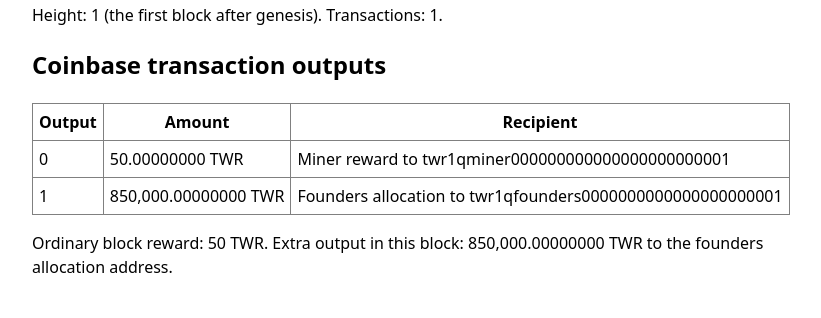
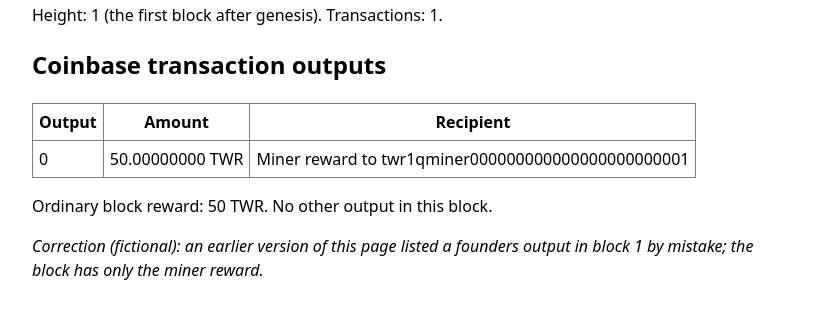
Before and after one commit to brilliantnodes/launch-claim-checker, a plain HTML site: page docs/v2/twirlcoin-block-1.html in a window 1280 px wide. Shown: the part 168-486 px from the top of the page, without its empty margins (228-1049 px from the left). Drawn offline with Linux system fonts and the light colour scheme.

Commit message:
Fictional explorer data correction for twirlcoin (Bradbury live run of Launch Claim Checker v2)
Co-Authored-By: Claude Opus 5.5 <noreply@anthropic.com>
Claude-Session: https://claude.ai/code/session_01PmboiXeSxAX9LMvc5cn1bn

```diff
--- a/docs/v2/twirlcoin-block-1.html
+++ b/docs/v2/twirlcoin-block-1.html
@@ -9,8 +9,7 @@
 <table border="1" cellpadding="6" style="border-collapse:collapse">
 <tr><th>Output</th><th>Amount</th><th>Recipient</th></tr>
 <tr><td>0</td><td>50.00000000 TWR</td><td>Miner reward to twr1qminer000000000000000000000001</td></tr>
-<tr><td>1</td><td>850,000.00000000 TWR</td><td>Founders allocation to twr1qfounders0000000000000000000001</td></tr>
 </table>
-<p>Ordinary block reward: 50 TWR. Extra output in this block: 850,000.00000000 TWR to the founders allocation address.</p>
-
+<p>Ordinary block reward: 50 TWR. No other output in this block.</p>
+<p><em>Correction (fictional): an earlier version of this page listed a founders output in block 1 by mistake; the block has only the miner reward.</em></p>
 </body></html>
```
Also changed, not shown: web/public/v2/twirlcoin-block-1.html (+2 -3 lines).
